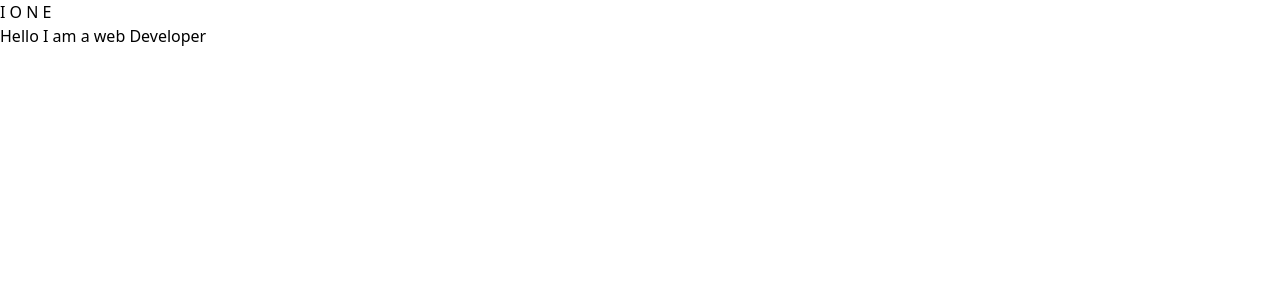
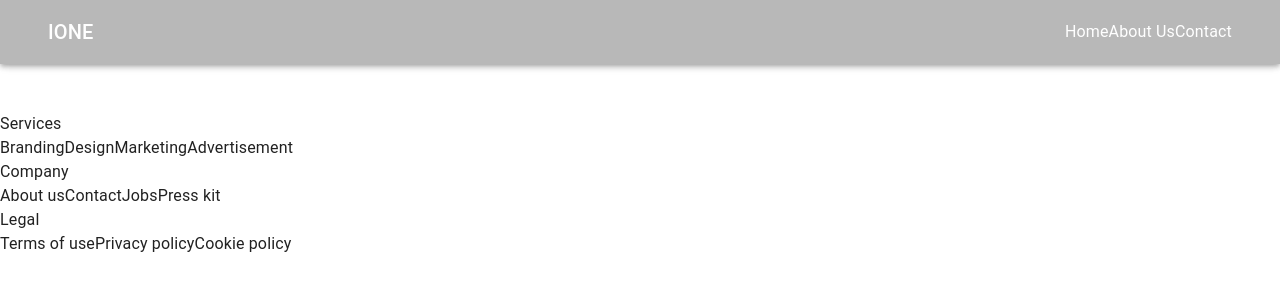
Before and after one commit to tahmidurrahmann/company-evaluation-platform-client, a React (Vite) app: page / in a window 1280 px wide. Shown: the top 300 px of the page. Built offline with nearby package versions, Linux system fonts and the light colour scheme.

Commit message:
add navbar footer and outlet

```diff
--- a/src/App.jsx
+++ b/src/App.jsx
@@ -1,11 +1,14 @@
+import { Outlet } from "react-router-dom"
+import NavBar from "./shared/NavBar/NavBar"
+import Footer from "./shared/Footer/Footer"
+
 function App() {
 
   return (
     <>
-    <div>
-      <h1 className="text-xl">I O N E</h1>
-      <h1>Hello I am a web Developer</h1>
-    </div>
+      <NavBar></NavBar>
+      <Outlet></Outlet>
+      <Footer></Footer>
     </>
   )
 }
--- /dev/null
+++ b/src/error/Error.jsx
@@ -0,0 +1,9 @@
+const Error = () => {
+    return (
+        <div>
+            e
+        </div>
+    );
+};
+
+export default Error;
--- a/src/main.jsx
+++ b/src/main.jsx
@@ -1,10 +1,13 @@
 import React from 'react'
 import ReactDOM from 'react-dom/client'
-import App from './App.jsx'
 import './index.css'
+import {
+  RouterProvider,
+} from "react-router-dom";
+import router from './router/router.jsx';
 
 ReactDOM.createRoot(document.getElementById('root')).render(
   <React.StrictMode>
-    <App />
+    <RouterProvider router={router} />
   </React.StrictMode>
 )
--- /dev/null
+++ b/src/pages/Home/Home/Home.jsx
@@ -0,0 +1,9 @@
+const Home = () => {
+    return (
+        <div>
+
+        </div>
+    );
+};
+
+export default Home;
--- /dev/null
+++ b/src/router/router.jsx
@@ -0,0 +1,20 @@
+import { createBrowserRouter } from "react-router-dom";
+import App from "../App";
+import Error from "../error/Error";
+import Home from "../pages/Home/Home/Home";
+
+const router = createBrowserRouter([
+    {
+        path : "/",
+        element : <App />,
+        errorElement : <Error />,
+        children : [
+            {
+                path : '/',
+                element : <Home />
+            },
+        ]
+    }
+])
+
+export default router;
--- /dev/null
+++ b/src/shared/Footer/Footer.jsx
@@ -0,0 +1,28 @@
+const Footer = () => {
+    return (
+        <footer className="footer p-10 bg-neutral text-neutral-content">
+            <nav>
+                <header className="footer-title">Services</header>
+                <a className="link link-hover">Branding</a>
+                <a className="link link-hover">Design</a>
+                <a className="link link-hover">Marketing</a>
+                <a className="link link-hover">Advertisement</a>
+            </nav>
+            <nav>
+                <header className="footer-title">Company</header>
+                <a className="link link-hover">About us</a>
+                <a className="link link-hover">Contact</a>
+                <a className="link link-hover">Jobs</a>
+                <a className="link link-hover">Press kit</a>
+            </nav>
+            <nav>
+                <header className="footer-title">Legal</header>
+                <a className="link link-hover">Terms of use</a>
+                <a className="link link-hover">Privacy policy</a>
+                <a className="link link-hover">Cookie policy</a>
+            </nav>
+        </footer>
+    );
+};
+
+export default Footer;
--- /dev/null
+++ b/src/shared/NavBar/NavBar.jsx
@@ -0,0 +1,118 @@
+import * as React from 'react';
+import AppBar from '@mui/material/AppBar';
+import Box from '@mui/material/Box';
+import CssBaseline from '@mui/material/CssBaseline';
+import Divider from '@mui/material/Divider';
+import Drawer from '@mui/material/Drawer';
+import IconButton from '@mui/material/IconButton';
+import List from '@mui/material/List';
+import MenuIcon from '@mui/icons-material/Menu';
+import Toolbar from '@mui/material/Toolbar';
+import Typography from '@mui/material/Typography';
+import { NavLink } from 'react-router-dom';
+import { Container } from '@mui/material';
+
+const drawerWidth = 240;
+const navItems = <div className='flex flex-col md:flex-row justify-center items-center gap-6'>
+    <NavLink
+        to="/"
+        className={({ isActive, isPending }) =>
+            isPending ? "pending" : isActive ? "md:py-5 md:border-b-2 md:text-white border-b-white font-medium text-sm" : " text-sm"
+        }
+    >
+        Home
+    </NavLink>
+    <NavLink
+        to="/aboutUs"
+        className={({ isActive, isPending }) =>
+            isPending ? "pending" : isActive ? "md:py-5 md:border-b-2 md:text-white border-b-white font-medium text-sm" : " text-sm"
+        }
+    >
+        About Us
+    </NavLink>
+    <NavLink
+        to="/contact"
+        className={({ isActive, isPending }) =>
+            isPending ? "pending" : isActive ? "md:py-5 md:border-b-2 md:text-white border-b-white font-medium text-sm" : " text-sm"
+        }
+    >
+        Contact
+    </NavLink>
+</div>
+
+function NavBar(props) {
+    const { window } = props;
+    const [mobileOpen, setMobileOpen] = React.useState(false);
+
+    const handleDrawerToggle = () => {
+        setMobileOpen((prevState) => !prevState);
+    };
+
+    const drawer = (
+        <Box onClick={handleDrawerToggle} sx={{ textAlign: 'center' }}>
+            <Typography variant="h6" sx={{ my: 2 }}>
+                <div className='flex justify-center h-full'>
+                    IONE
+                </div>
+            </Typography>
+            <Divider />
+            <List>
+                {navItems}
+            </List>
+        </Box>
+    );
+
+    const container = window !== undefined ? () => window().document.body : undefined;
+
+    return (
+        <Box sx={{ display: 'flex' }}>
+            <CssBaseline />
+            <AppBar component="nav" sx={{ backgroundColor: "#1515154D" }}>
+                <Container maxWidth="xl">
+                    <Toolbar>
+                        <IconButton
+                            color="inherit"
+                            aria-label="open drawer"
+                            edge="start"
+                            onClick={handleDrawerToggle}
+                            sx={{ mr: 2, display: { sm: 'none' } }}
+                        >
+                            <MenuIcon />
+                        </IconButton>
+                        <Typography
+                            variant="h6"
+                            component="div"
+                            sx={{ flexGrow: 1, display: { xs: 'none', sm: 'block' } }}
+                        >
+                            IONE
+                        </Typography>
+                        <Box sx={{ display: { xs: 'none', sm: 'block' } }}>
+                            {navItems}
+                        </Box>
+                    </Toolbar>
+                </Container>
+            </AppBar>
+            <nav>
+                <Drawer
+                    container={container}
+                    variant="temporary"
+                    open={mobileOpen}
+                    onClose={handleDrawerToggle}
+                    ModalProps={{
+                        keepMounted: true, // Better open performance on mobile.
+                    }}
+                    sx={{
+                        display: { xs: 'block', sm: 'none' },
+                        '& .MuiDrawer-paper': { boxSizing: 'border-box', width: drawerWidth },
+                    }}
+                >
+                    {drawer}
+                </Drawer>
+            </nav>
+            <Box component="main" sx={{ p: 3 }}>
+                <Toolbar />
+            </Box>
+        </Box>
+    );
+}
+export default NavBar;
```
